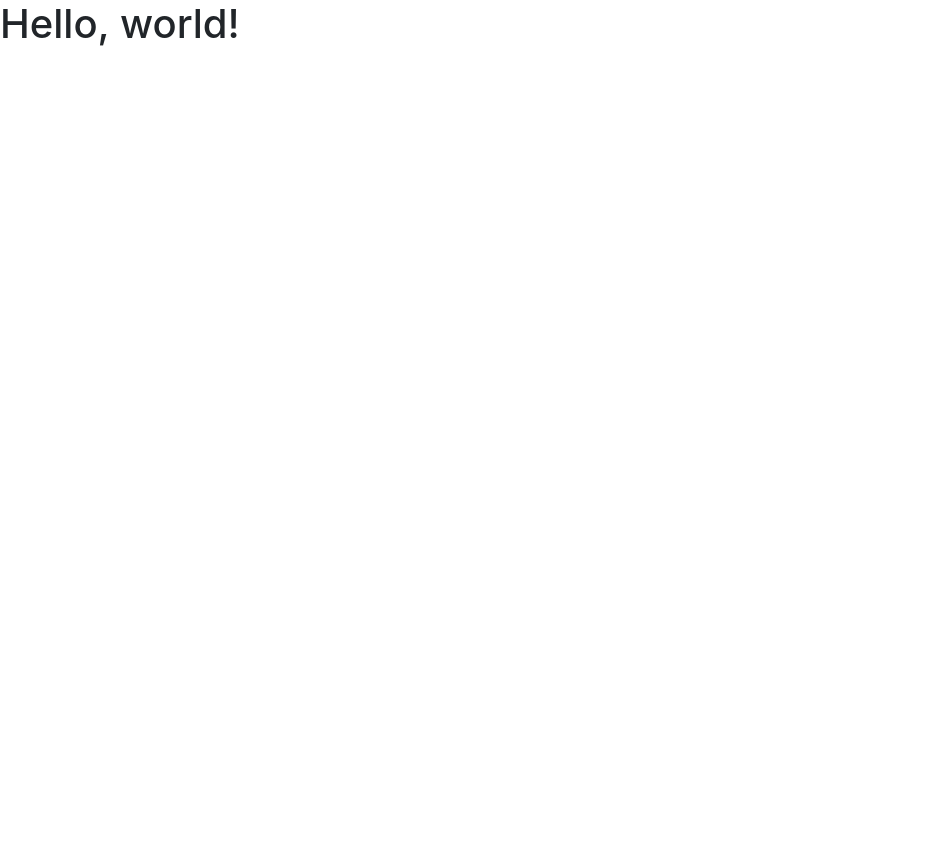
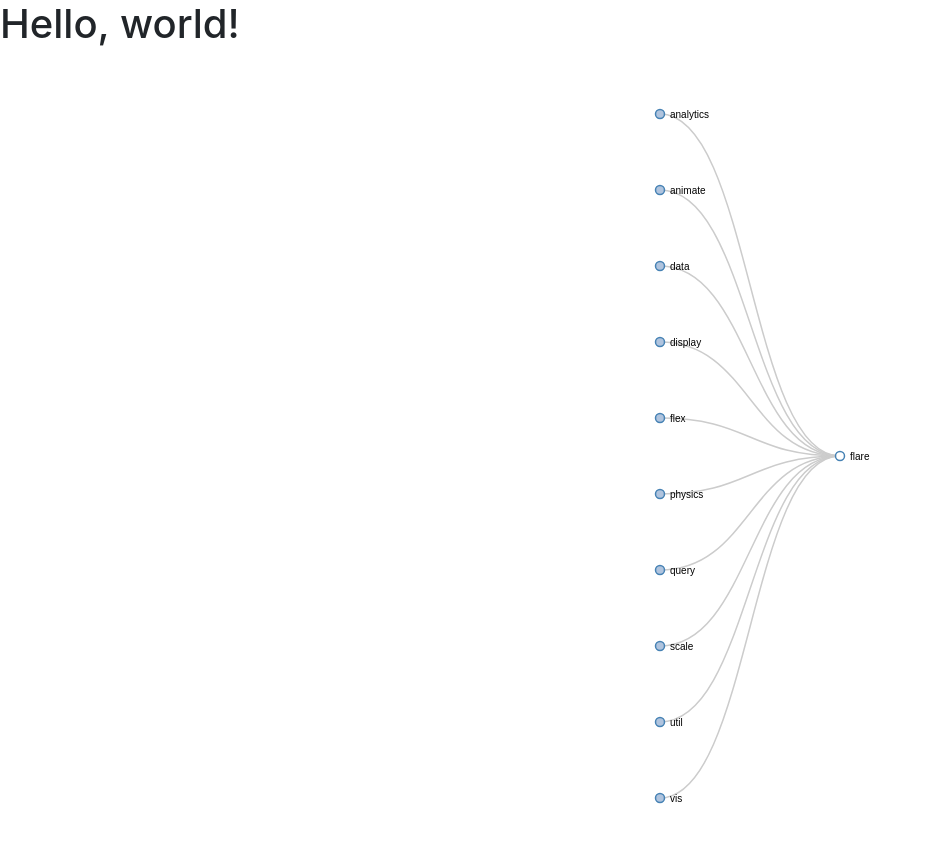
Before and after one commit to Flow-Requisites/FloReq, a plain HTML site: page index.html in a window 1280 px wide. Shown: the whole page, without its empty margins (0-930 px from the left). Before the commit the page ends 800 px from the top, so only its background shows below. Drawn offline with nearby package versions, Linux system fonts and the light colour scheme.

Commit message:
d3 setup with TRASH data

```diff
--- /dev/null
+++ b/data/flare.json
@@ -0,0 +1,380 @@
+{
+ "name": "flare",
+ "children": [
+  {
+   "name": "analytics",
+   "children": [
+    {
+     "name": "cluster",
+     "children": [
+      {"name": "AgglomerativeCluster", "size": 3938},
+      {"name": "CommunityStructure", "size": 3812},
+      {"name": "HierarchicalCluster", "size": 6714},
+      {"name": "MergeEdge", "size": 743}
+     ]
+    },
+    {
+     "name": "graph",
+     "children": [
+      {"name": "BetweennessCentrality", "size": 3534},
+      {"name": "LinkDistance", "size": 5731},
+      {"name": "MaxFlowMinCut", "size": 7840},
+      {"name": "ShortestPaths", "size": 5914},
+      {"name": "SpanningTree", "size": 3416}
+     ]
+    },
+    {
+     "name": "optimization",
+     "children": [
+      {"name": "AspectRatioBanker", "size": 7074}
+     ]
+    }
+   ]
+  },
+  {
+   "name": "animate",
+   "children": [
+    {"name": "Easing", "size": 17010},
+    {"name": "FunctionSequence", "size": 5842},
+    {
+     "name": "interpolate",
+     "children": [
+      {"name": "ArrayInterpolator", "size": 1983},
+      {"name": "ColorInterpolator", "size": 2047},
+      {"name": "DateInterpolator", "size": 1375},
+      {"name": "Interpolator", "size": 8746},
+      {"name": "MatrixInterpolator", "size": 2202},
+      {"name": "NumberInterpolator", "size": 1382},
+      {"name": "ObjectInterpolator", "size": 1629},
+      {"name": "PointInterpolator", "size": 1675},
+      {"name": "RectangleInterpolator", "size": 2042}
+     ]
+    },
+    {"name": "ISchedulable", "size": 1041},
+    {"name": "Parallel", "size": 5176},
+    {"name": "Pause", "size": 449},
+    {"name": "Scheduler", "size": 5593},
+    {"name": "Sequence", "size": 5534},
+    {"name": "Transition", "size": 9201},
+    {"name": "Transitioner", "size": 19975},
+    {"name": "TransitionEvent", "size": 1116},
+    {"name": "Tween", "size": 6006}
+   ]
+  },
+  {
+   "name": "data",
+   "children": [
+    {
+     "name": "converters",
+     "children": [
+      {"name": "Converters", "size": 721},
+      {"name": "DelimitedTextConverter", "size": 4294},
+      {"name": "GraphMLConverter", "size": 9800},
+      {"name": "IDataConverter", "size": 1314},
+      {"name": "JSONConverter", "size": 2220}
+     ]
+    },
+    {"name": "DataField", "size": 1759},
+    {"name": "DataSchema", "size": 2165},
+    {"name": "DataSet", "size": 586},
+    {"name": "DataSource", "size": 3331},
+    {"name": "DataTable", "size": 772},
+    {"name": "DataUtil", "size": 3322}
+   ]
+  },
+  {
+   "name": "display",
+   "children": [
+    {"name": "DirtySprite", "size": 8833},
+    {"name": "LineSprite", "size": 1732},
+    {"name": "RectSprite", "size": 3623},
+    {"name": "TextSprite", "size": 10066}
+   ]
+  },
+  {
+   "name": "flex",
+   "children": [
+    {"name": "FlareVis", "size": 4116}
+   ]
+  },
+  {
+   "name": "physics",
+   "children": [
+    {"name": "DragForce", "size": 1082},
+    {"name": "GravityForce", "size": 1336},
+    {"name": "IForce", "size": 319},
+    {"name": "NBodyForce", "size": 10498},
+    {"name": "Particle", "size": 2822},
+    {"name": "Simulation", "size": 9983},
+    {"name": "Spring", "size": 2213},
+    {"name": "SpringForce", "size": 1681}
+   ]
+  },
+  {
+   "name": "query",
+   "children": [
+    {"name": "AggregateExpression", "size": 1616},
+    {"name": "And", "size": 1027},
+    {"name": "Arithmetic", "size": 3891},
+    {"name": "Average", "size": 891},
+    {"name": "BinaryExpression", "size": 2893},
+    {"name": "Comparison", "size": 5103},
+    {"name": "CompositeExpression", "size": 3677},
+    {"name": "Count", "size": 781},
+    {"name": "DateUtil", "size": 4141},
+    {"name": "Distinct", "size": 933},
+    {"name": "Expression", "size": 5130},
+    {"name": "ExpressionIterator", "size": 3617},
+    {"name": "Fn", "size": 3240},
+    {"name": "If", "size": 2732},
+    {"name": "IsA", "size": 2039},
+    {"name": "Literal", "size": 1214},
+    {"name": "Match", "size": 3748},
+    {"name": "Maximum", "size": 843},
+    {
+     "name": "methods",
+     "children": [
+      {"name": "add", "size": 593},
+      {"name": "and", "size": 330},
+      {"name": "average", "size": 287},
+      {"name": "count", "size": 277},
+      {"name": "distinct", "size": 292},
+      {"name": "div", "size": 595},
+      {"name": "eq", "size": 594},
+      {"name": "fn", "size": 460},
+      {"name": "gt", "size": 603},
+      {"name": "gte", "size": 625},
+      {"name": "iff", "size": 748},
+      {"name": "isa", "size": 461},
+      {"name": "lt", "size": 597},
+      {"name": "lte", "size": 619},
+      {"name": "max", "size": 283},
+      {"name": "min", "size": 283},
+      {"name": "mod", "size": 591},
+      {"name": "mul", "size": 603},
+      {"name": "neq", "size": 599},
+      {"name": "not", "size": 386},
+      {"name": "or", "size": 323},
+      {"name": "orderby", "size": 307},
+      {"name": "range", "size": 772},
+      {"name": "select", "size": 296},
+      {"name": "stddev", "size": 363},
+      {"name": "sub", "size": 600},
+      {"name": "sum", "size": 280},
+      {"name": "update", "size": 307},
+      {"name": "variance", "size": 335},
+      {"name": "where", "size": 299},
+      {"name": "xor", "size": 354},
+      {"name": "_", "size": 264}
+     ]
+    },
+    {"name": "Minimum", "size": 843},
+    {"name": "Not", "size": 1554},
+    {"name": "Or", "size": 970},
+    {"name": "Query", "size": 13896},
+    {"name": "Range", "size": 1594},
+    {"name": "StringUtil", "size": 4130},
+    {"name": "Sum", "size": 791},
+    {"name": "Variable", "size": 1124},
+    {"name": "Variance", "size": 1876},
+    {"name": "Xor", "size": 1101}
+   ]
+  },
+  {
+   "name": "scale",
+   "children": [
+    {"name": "IScaleMap", "size": 2105},
+    {"name": "LinearScale", "size": 1316},
+    {"name": "LogScale", "size": 3151},
+    {"name": "OrdinalScale", "size": 3770},
+    {"name": "QuantileScale", "size": 2435},
+    {"name": "QuantitativeScale", "size": 4839},
+    {"name": "RootScale", "size": 1756},
+    {"name": "Scale", "size": 4268},
+    {"name": "ScaleType", "size": 1821},
+    {"name": "TimeScale", "size": 5833}
+   ]
+  },
+  {
+   "name": "util",
+   "children": [
+    {"name": "Arrays", "size": 8258},
+    {"name": "Colors", "size": 10001},
+    {"name": "Dates", "size": 8217},
+    {"name": "Displays", "size": 12555},
+    {"name": "Filter", "size": 2324},
+    {"name": "Geometry", "size": 10993},
+    {
+     "name": "heap",
+     "children": [
+      {"name": "FibonacciHeap", "size": 9354},
+      {"name": "HeapNode", "size": 1233}
+     ]
+    },
+    {"name": "IEvaluable", "size": 335},
+    {"name": "IPredicate", "size": 383},
+    {"name": "IValueProxy", "size": 874},
+    {
+     "name": "math",
+     "children": [
+      {"name": "DenseMatrix", "size": 3165},
+      {"name": "IMatrix", "size": 2815},
+      {"name": "SparseMatrix", "size": 3366}
+     ]
+    },
+    {"name": "Maths", "size": 17705},
+    {"name": "Orientation", "size": 1486},
+    {
+     "name": "palette",
+     "children": [
+      {"name": "ColorPalette", "size": 6367},
+      {"name": "Palette", "size": 1229},
+      {"name": "ShapePalette", "size": 2059},
+      {"name": "SizePalette", "size": 2291}
+     ]
+    },
+    {"name": "Property", "size": 5559},
+    {"name": "Shapes", "size": 19118},
+    {"name": "Sort", "size": 6887},
+    {"name": "Stats", "size": 6557},
+    {"name": "Strings", "size": 22026}
+   ]
+  },
+  {
+   "name": "vis",
+   "children": [
+    {
+     "name": "axis",
+     "children": [
+      {"name": "Axes", "size": 1302},
+      {"name": "Axis", "size": 24593},
+      {"name": "AxisGridLine", "size": 652},
+      {"name": "AxisLabel", "size": 636},
+      {"name": "CartesianAxes", "size": 6703}
+     ]
+    },
+    {
+     "name": "controls",
+     "children": [
+      {"name": "AnchorControl", "size": 2138},
+      {"name": "ClickControl", "size": 3824},
+      {"name": "Control", "size": 1353},
+      {"name": "ControlList", "size": 4665},
+      {"name": "DragControl", "size": 2649},
+      {"name": "ExpandControl", "size": 2832},
+      {"name": "HoverControl", "size": 4896},
+      {"name": "IControl", "size": 763},
+      {"name": "PanZoomControl", "size": 5222},
+      {"name": "SelectionControl", "size": 7862},
+      {"name": "TooltipControl", "size": 8435}
+     ]
+    },
+    {
+     "name": "data",
+     "children": [
+      {"name": "Data", "size": 20544},
+      {"name": "DataList", "size": 19788},
+      {"name": "DataSprite", "size": 10349},
+      {"name": "EdgeSprite", "size": 3301},
+      {"name": "NodeSprite", "size": 19382},
+      {
+       "name": "render",
+       "children": [
+        {"name": "ArrowType", "size": 698},
+        {"name": "EdgeRenderer", "size": 5569},
+        {"name": "IRenderer", "size": 353},
+        {"name": "ShapeRenderer", "size": 2247}
+       ]
+      },
+      {"name": "ScaleBinding", "size": 11275},
+      {"name": "Tree", "size": 7147},
+      {"name": "TreeBuilder", "size": 9930}
+     ]
+    },
+    {
+     "name": "events",
+     "children": [
+      {"name": "DataEvent", "size": 2313},
+      {"name": "SelectionEvent", "size": 1880},
+      {"name": "TooltipEvent", "size": 1701},
+      {"name": "VisualizationEvent", "size": 1117}
+     ]
+    },
+    {
+     "name": "legend",
+     "children": [
+      {"name": "Legend", "size": 20859},
+      {"name": "LegendItem", "size": 4614},
+      {"name": "LegendRange", "size": 10530}
+     ]
+    },
+    {
+     "name": "operator",
+     "children": [
+      {
+       "name": "distortion",
+       "children": [
+        {"name": "BifocalDistortion", "size": 4461},
+        {"name": "Distortion", "size": 6314},
+        {"name": "FisheyeDistortion", "size": 3444}
+       ]
+      },
+      {
+       "name": "encoder",
+       "children": [
+        {"name": "ColorEncoder", "size": 3179},
+        {"name": "Encoder", "size": 4060},
+        {"name": "PropertyEncoder", "size": 4138},
+        {"name": "ShapeEncoder", "size": 1690},
+        {"name": "SizeEncoder", "size": 1830}
+       ]
+      },
+      {
+       "name": "filter",
+       "children": [
+        {"name": "FisheyeTreeFilter", "size": 5219},
+        {"name": "GraphDistanceFilter", "size": 3165},
+        {"name": "VisibilityFilter", "size": 3509}
+       ]
+      },
+      {"name": "IOperator", "size": 1286},
+      {
+       "name": "label",
+       "children": [
+        {"name": "Labeler", "size": 9956},
+        {"name": "RadialLabeler", "size": 3899},
+        {"name": "StackedAreaLabeler", "size": 3202}
+       ]
+      },
+      {
+       "name": "layout",
+       "children": [
+        {"name": "AxisLayout", "size": 6725},
+        {"name": "BundledEdgeRouter", "size": 3727},
+        {"name": "CircleLayout", "size": 9317},
+        {"name": "CirclePackingLayout", "size": 12003},
+        {"name": "DendrogramLayout", "size": 4853},
+        {"name": "ForceDirectedLayout", "size": 8411},
+        {"name": "IcicleTreeLayout", "size": 4864},
+        {"name": "IndentedTreeLayout", "size": 3174},
+        {"name": "Layout", "size": 7881},
+        {"name": "NodeLinkTreeLayout", "size": 12870},
+        {"name": "PieLayout", "size": 2728},
+        {"name": "RadialTreeLayout", "size": 12348},
+        {"name": "RandomLayout", "size": 870},
+        {"name": "StackedAreaLayout", "size": 9121},
+        {"name": "TreeMapLayout", "size": 9191}
+       ]
+      },
+      {"name": "Operator", "size": 2490},
+      {"name": "OperatorList", "size": 5248},
+      {"name": "OperatorSequence", "size": 4190},
+      {"name": "OperatorSwitch", "size": 2581},
+      {"name": "SortOperator", "size": 2023}
+     ]
+    },
+    {"name": "Visualization", "size": 16540}
+   ]
+  }
+ ]
+}
--- a/js/main.js
+++ b/js/main.js
@@ -0,0 +1,142 @@
+var margin = {top: 20, right: 120, bottom: 20, left: 120},
+    width = 960 - margin.right - margin.left,
+    height = 800 - margin.top - margin.bottom;
+
+var i = 0,
+    duration = 750,
+    root;
+
+var tree = d3.layout.tree()
+    .size([height, width]);
+
+var diagonal = d3.svg.diagonal()
+    .projection(function(d) { return [d.y, d.x]; });
+
+var svg = d3.select("body").append("svg")
+    .attr("width", width + margin.right + margin.left)
+    .attr("height", height + margin.top + margin.bottom)
+  .append("g")
+    .attr("transform", "translate(" + margin.left + "," + margin.top + ")");
+
+d3.json("../data/flare.json", function(error, flare) {
+  if (error) throw error;
+
+  root = flare;
+  root.x0 = height / 2;
+  root.y0 = 0;
+
+  function collapse(d) {
+    if (d.children) {
+      d._children = d.children;
+      d._children.forEach(collapse);
+      d.children = null;
+    }
+  }
+
+  root.children.forEach(collapse);
+  update(root);
+});
+
+d3.select(self.frameElement).style("height", "800px");
+
+function update(source) {
+
+  // Compute the new tree layout.
+  var nodes = tree.nodes(root).reverse(),
+      links = tree.links(nodes);
+
+  // Normalize for fixed-depth.
+  nodes.forEach(function(d) {
+      console.log(d.depth);
+      d.y = width - d.depth * 180;
+    });
+
+  // Update the nodes…
+  var node = svg.selectAll("g.node")
+      .data(nodes, function(d) { return d.id || (d.id = ++i); });
+
+  // Enter any new nodes at the parent's previous position.
+  var nodeEnter = node.enter().append("g")
+      .attr("class", "node")
+      .attr("transform", function(d) { return "translate(" + source.y0 + "," + source.x0 + ")"; })
+      .on("click", click);
+
+  nodeEnter.append("circle")
+      .attr("r", 1e-6)
+      .style("fill", function(d) { return d._children ? "lightsteelblue" : "#fff"; });
+
+  nodeEnter.append("text")
+      .attr("x", function(d) { return d.children || d._children ? 10 : -10; })
+      .attr("dy", ".35em")
+      .attr("text-anchor", function(d) { return d.children || d._children ? "start" : "end"; })
+      .text(function(d) { return d.name; })
+      .style("fill-opacity", 1e-6);
+
+  // Transition nodes to their new position.
+  var nodeUpdate = node.transition()
+      .duration(duration)
+      .attr("transform", function(d) { return "translate(" + d.y + "," + d.x + ")"; });
+
+  nodeUpdate.select("circle")
+      .attr("r", 4.5)
+      .style("fill", function(d) { return d._children ? "lightsteelblue" : "#fff"; });
+
+  nodeUpdate.select("text")
+      .style("fill-opacity", 1);
+
+  // Transition exiting nodes to the parent's new position.
+  var nodeExit = node.exit().transition()
+      .duration(duration)
+      .attr("transform", function(d) { return "translate(" + source.y + "," + source.x + ")"; })
+      .remove();
+
+  nodeExit.select("circle")
+      .attr("r", 1e-6);
+
+  nodeExit.select("text")
+      .style("fill-opacity", 1e-6);
+
+  // Update the links…
+  var link = svg.selectAll("path.link")
+      .data(links, function(d) { return d.target.id; });
+
+  // Enter any new links at the parent's previous position.
+  link.enter().insert("path", "g")
+      .attr("class", "link")
+      .attr("d", function(d) {
+        var o = {x: source.x0, y: source.y0};
+        return diagonal({source: o, target: o});
+      });
+
+  // Transition links to their new position.
+  link.transition()
+      .duration(duration)
+      .attr("d", diagonal);
+
+  // Transition exiting nodes to the parent's new position.
+  link.exit().transition()
+      .duration(duration)
+      .attr("d", function(d) {
+        var o = {x: source.x, y: source.y};
+        return diagonal({source: o, target: o});
+      })
+      .remove();
+
+  // Stash the old positions for transition.
+  nodes.forEach(function(d) {
+    d.x0 = d.x;
+    d.y0 = d.y;
+  });
+}
+
+// Toggle children on click.
+function click(d) {
+  if (d.children) {
+    d._children = d.children;
+    d.children = null;
+  } else {
+    d.children = d._children;
+    d._children = null;
+  }
+  update(d);
+}
```
Also changed, not shown: css/style.css (+19 -0 lines), index.html (+5 -2 lines).
